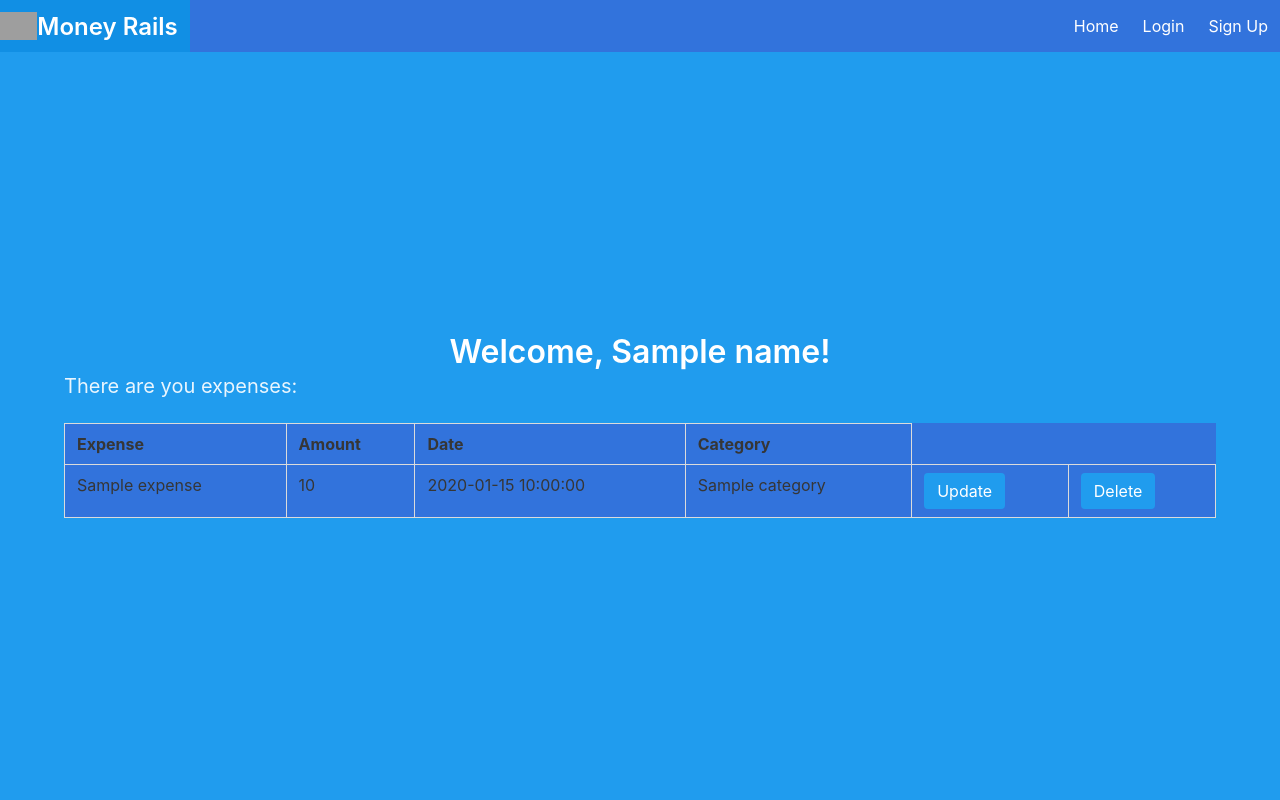
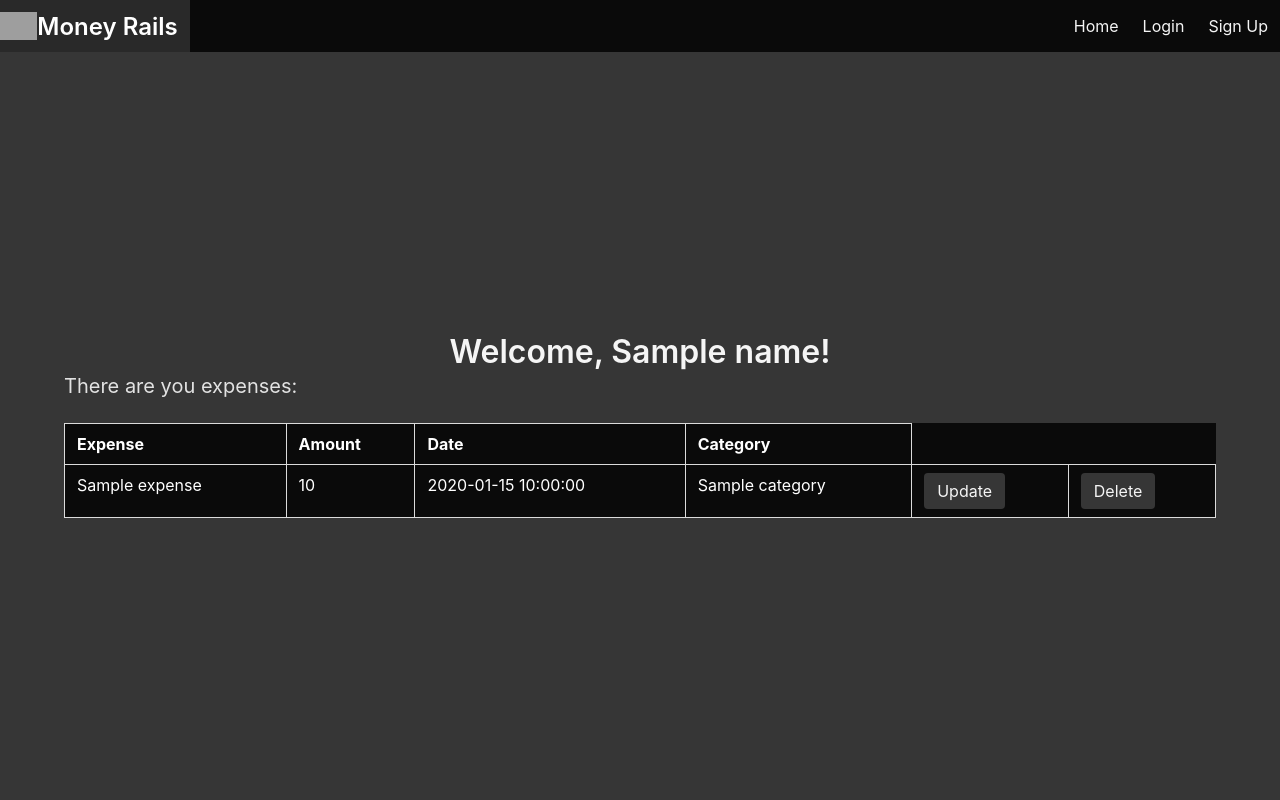
Before and after one commit to tarik-omer/exp-tracker, a Python web app: template templates/profile.html in a window 1280 px wide. Run offline with Jinja, Linux system fonts and the light colour scheme; the template is opened without the code that fills it: most values are stand-ins (such as "Sample title", 1, 10 or a date in 2020); grey boxes are pictures that could not be loaded.

```diff
--- a/templates/base.html
+++ b/templates/base.html
@@ -12,8 +12,8 @@
 </head>
 
 <body>
-    <section class="hero is-info is-fullheight is-small">
-        <div class="hero-head has-background-link">
+    <section class="hero is-dark is-fullheight is-small">
+        <div class="hero-head has-background-black">
             <nav class="navbar">
                 <div class="container">
                     <div class="navbar-brand">
@@ -42,11 +42,11 @@
 
                             <nav class="navbar" role="navigation" aria-label="dropdown navigation">
                                 <div class="navbar-item has-dropdown is-hoverable has-background-info">
-                                    <a class="navbar-link has-background-link has-text-white is-arrowless">
+                                    <a class="navbar-link has-background-black has-text-white is-arrowless">
                                         Expenses
                                     </a>
 
-                                    <div class="navbar-dropdown has-background-link">
+                                    <div class="navbar-dropdown has-background-black">
                                         <a href="{{ url_for('expenses.addExpense') }}" class="navbar-item">
                                             Add Expense
                                         </a>
--- a/templates/profile.html
+++ b/templates/profile.html
@@ -11,13 +11,13 @@
 
 <div>
 
-  <table class="table is-bordered table is-fullwidth has-background-link has-text-centered">
+  <table class="table is-bordered is-fullwidth has-background-black has-text-white has-text-centered">
     <thead>
       <tr>
-        <th>Expense</th>
-        <th>Amount</th>
-        <th>Date</th>
-        <th>Category</th>
+        <th class="has-text-white">Expense</th>
+        <th class="has-text-white">Amount</th>
+        <th class="has-text-white">Date</th>
+        <th class="has-text-white">Category</th>
       </tr>
 
     </thead>
@@ -29,8 +29,8 @@
         <td>{{ expense.amount }}</td>
         <td>{{ expense.date }}</td>
         <td>{{ expense.category }}</td>
-        <td><a href="/updateExpense/{{ expense.id }}" class="button is-info">Update</a></td>
-        <td><a href="/deleteExpense/{{ expense.id }}" class="button is-info">Delete</a></td>
+        <td><a href="/updateExpense/{{ expense.id }}" class="button is-dark">Update</a></td>
+        <td><a href="/deleteExpense/{{ expense.id }}" class="button is-dark">Delete</a></td>
       </tr>
       {% endfor %}
     </tbody>
```
